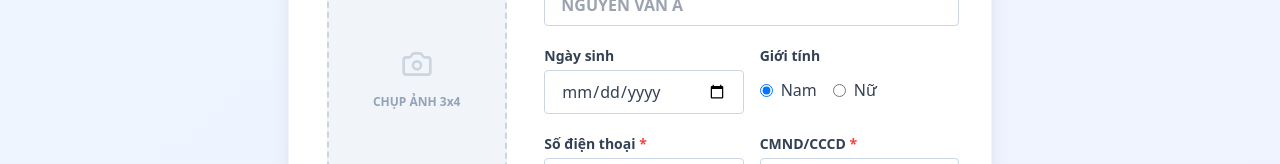
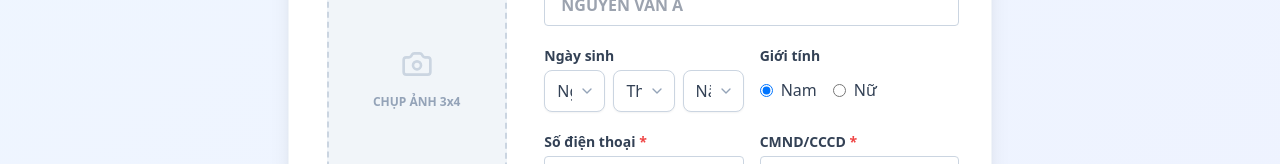
Before and after one commit to adsxaluangit/edumaster-frontend, a React (Vite) app: page / in a window 1280 px wide. Shown: the part 282-446 px from the top of the page. Built offline with nearby package versions, Linux system fonts and the light colour scheme; no server answers.

Commit message:
Beautify Date of Birth dropdowns

```diff
--- a/views/RegistrationView.tsx
+++ b/views/RegistrationView.tsx
@@ -1,6 +1,6 @@
 
 import React, { useState, useRef, useEffect } from 'react';
-import { Camera, X, Upload, Save, CheckCircle, LogIn, Lock, User } from 'lucide-react';
+import { Camera, X, Upload, Save, CheckCircle, LogIn, Lock, User, ChevronDown } from 'lucide-react';
 import { Student } from '../types';
 import { MOCK_STUDENTS, MOCK_NATIONS, MOCK_CLASSES } from '../mockData';
 import { fetchCategory, createCategory, COLLECTIONS } from '../services/api';
@@ -316,12 +316,67 @@ const RegistrationView: React.FC<RegistrationViewProps> = ({ onLoginSuccess, ini
                                 <div className="grid grid-cols-2 gap-4">
                                     <div>
                                         <label className="block text-sm font-bold text-slate-700 mb-1">Ngày sinh</label>
-                                        <input
-                                            type="date"
-                                            value={formData.dob}
-                                            onChange={e => setFormData({ ...formData, dob: e.target.value })}
-                                            className="w-full px-4 py-2 border border-slate-300 rounded focus:ring-2 focus:ring-blue-500/20 focus:border-blue-500 outline-none"
-                                        />
+                                        <div className="grid grid-cols-3 gap-2">
+                                            <div className="relative">
+                                                <select
+                                                    value={formData.dob.split(',')[0] || ''}
+                                                    onChange={e => {
+                                                        const parts = formData.dob.split(',');
+                                                        setFormData({ ...formData, dob: `${e.target.value},${parts[1] || ''},${parts[2] || ''}` });
+                                                    }}
+                                                    className="w-full pl-3 pr-8 py-2 border border-slate-300 rounded-lg focus:ring-2 focus:ring-blue-500/20 focus:border-blue-500 outline-none bg-white font-medium text-slate-700 appearance-none transition-all shadow-sm hover:border-blue-400 cursor-pointer"
+                                                >
+                                                    <option value="" disabled className="text-slate-400">Ngày</option>
+                                                    {Array.from({ length: 31 }, (_, i) => {
+                                                        const day = (i + 1).toString().padStart(2, '0');
+                                                        return <option key={day} value={day}>{day}</option>
+                                                    })}
+                                                </select>
+                                                <div className="absolute right-2.5 top-1/2 -translate-y-1/2 pointer-events-none text-slate-400">
+                                                    <ChevronDown size={16} />
+                                                </div>
+                                            </div>
+
+                                            <div className="relative">
+                                                <select
+                                                    value={formData.dob.split(',')[1] || ''}
+                                                    onChange={e => {
+                                                        const parts = formData.dob.split(',');
+                                                        setFormData({ ...formData, dob: `${parts[0] || ''},${e.target.value},${parts[2] || ''}` });
+                                                    }}
+                                                    className="w-full pl-3 pr-8 py-2 border border-slate-300 rounded-lg focus:ring-2 focus:ring-blue-500/20 focus:border-blue-500 outline-none bg-white font-medium text-slate-700 appearance-none transition-all shadow-sm hover:border-blue-400 cursor-pointer"
+                                                >
+                                                    <option value="" disabled className="text-slate-400">Tháng</option>
+                                                    {Array.from({ length: 12 }, (_, i) => {
+                                                        const month = (i + 1).toString().padStart(2, '0');
+                                                        return <option key={month} value={month}>Tháng {month}</option>
+                                                    })}
+                                                </select>
+                                                <div className="absolute right-2.5 top-1/2 -translate-y-1/2 pointer-events-none text-slate-400">
+                                                    <ChevronDown size={16} />
+                                                </div>
+                                            </div>
+
+                                            <div className="relative">
+                                                <select
+                                                    value={formData.dob.split(',')[2] || ''}
+                                                    onChange={e => {
+                                                        const parts = formData.dob.split(',');
+                                                        setFormData({ ...formData, dob: `${parts[0] || ''},${parts[1] || ''},${e.target.value}` });
+                                                    }}
+                                                    className="w-full pl-3 pr-8 py-2 border border-slate-300 rounded-lg focus:ring-2 focus:ring-blue-500/20 focus:border-blue-500 outline-none bg-white font-medium text-slate-700 appearance-none transition-all shadow-sm hover:border-blue-400 cursor-pointer"
+                                                >
+                                                    <option value="" disabled className="text-slate-400">Năm</option>
+                                                    {Array.from({ length: 100 }, (_, i) => {
+                                                        const year = (new Date().getFullYear() - i).toString();
+                                                        return <option key={year} value={year}>{year}</option>
+                                                    })}
+                                                </select>
+                                                <div className="absolute right-2.5 top-1/2 -translate-y-1/2 pointer-events-none text-slate-400">
+                                                    <ChevronDown size={16} />
+                                                </div>
+                                            </div>
+                                        </div>
                                     </div>
                                     <div>
                                         <label className="block text-sm font-bold text-slate-700 mb-1">Giới tính</label>
--- a/views/StudentsView.tsx
+++ b/views/StudentsView.tsx
@@ -286,7 +286,7 @@ const StudentsView: React.FC = () => {
     setFormData({
       studentCode: student.studentCode || '',
       fullName: student.fullName || '',
-      dob: student.dob || '',
+      dob: student.dob ? (student.dob.includes('-') ? student.dob.split('-').reverse().join(',') : student.dob) : '',
       pob: student.pob || '',
       ethnicity: student.ethnicity || '',
       phone: student.phone || '',
@@ -308,7 +308,9 @@ const StudentsView: React.FC = () => {
     setFormData(prev => ({ ...prev, dob }));
     if (!dob) return;
 
-    const birthDate = new Date(dob);
+    const parts = dob.split(',');
+    if (parts.length === 3 && parts[0] && parts[1] && parts[2]) {
+      const birthDate = new Date(Number(parts[2]), Number(parts[1]) - 1, Number(parts[0]));
       const today = new Date();
       let age = today.getFullYear() - birthDate.getFullYear();
       const m = today.getMonth() - birthDate.getMonth();
@@ -319,6 +321,7 @@ const StudentsView: React.FC = () => {
       if (age < 16) {
         alert("Bạn chưa đủ 16 tuổi.");
       }
+    }
   };
 
   const handleSave = () => {
@@ -328,7 +331,12 @@ const StudentsView: React.FC = () => {
     }
 
     // Age validation check on save
-    const birthDate = new Date(formData.dob);
+    const parts = formData.dob.split(',');
+    if (parts.length !== 3 || !parts[0] || !parts[1] || !parts[2]) {
+      alert('Vui lòng chọn đầy đủ ngày tháng năm sinh!');
+      return;
+    }
+    const birthDate = new Date(Number(parts[2]), Number(parts[1]) - 1, Number(parts[0]));
     const today = new Date();
     let age = today.getFullYear() - birthDate.getFullYear();
     const m = today.getMonth() - birthDate.getMonth();
@@ -587,12 +595,67 @@ const StudentsView: React.FC = () => {
                   </div>
                   <div className="flex items-center gap-2 col-span-1">
                     <label className="w-36 text-left pl-4 text-[12px] text-slate-600 font-medium whitespace-nowrap">Ngày sinh<span className="text-red-500">*</span>:</label>
-                    <input
-                      type="date"
-                      value={formData.dob}
-                      onChange={e => handleDobChange(e.target.value)}
-                      className="flex-1 border border-slate-300 rounded-sm px-2 py-1.5 text-[12px] focus:border-blue-500 outline-none"
-                    />
+                    <div className="flex-1 grid grid-cols-3 gap-1.5">
+                      <div className="relative">
+                        <select
+                          value={formData.dob.split(',')[0] || ''}
+                          onChange={e => {
+                            const parts = formData.dob.split(',');
+                            handleDobChange(`${e.target.value},${parts[1] || ''},${parts[2] || ''}`);
+                          }}
+                          className="w-full border border-slate-300 rounded-sm pl-2 pr-6 py-1.5 text-[12px] focus:border-blue-500 outline-none bg-white appearance-none hover:border-blue-400 transition-colors text-slate-700 shadow-sm cursor-pointer"
+                        >
+                          <option value="" disabled className="text-slate-400">Ngày</option>
+                          {Array.from({ length: 31 }, (_, i) => {
+                            const day = (i + 1).toString().padStart(2, '0');
+                            return <option key={day} value={day}>{day}</option>
+                          })}
+                        </select>
+                        <div className="absolute right-1.5 top-1/2 -translate-y-1/2 pointer-events-none text-slate-400">
+                          <ChevronDown size={12} />
+                        </div>
+                      </div>
+
+                      <div className="relative">
+                        <select
+                          value={formData.dob.split(',')[1] || ''}
+                          onChange={e => {
+                            const parts = formData.dob.split(',');
+                            handleDobChange(`${parts[0] || ''},${e.target.value},${parts[2] || ''}`);
+                          }}
+                          className="w-full border border-slate-300 rounded-sm pl-2 pr-6 py-1.5 text-[12px] focus:border-blue-500 outline-none bg-white appearance-none hover:border-blue-400 transition-colors text-slate-700 shadow-sm cursor-pointer"
+                        >
+                          <option value="" disabled className="text-slate-400">Tháng</option>
+                          {Array.from({ length: 12 }, (_, i) => {
+                            const month = (i + 1).toString().padStart(2, '0');
+                            return <option key={month} value={month}>{month}</option>
+                          })}
+                        </select>
+                        <div className="absolute right-1.5 top-1/2 -translate-y-1/2 pointer-events-none text-slate-400">
+                          <ChevronDown size={12} />
+                        </div>
+                      </div>
+
+                      <div className="relative">
+                        <select
+                          value={formData.dob.split(',')[2] || ''}
+                          onChange={e => {
+                            const parts = formData.dob.split(',');
+                            handleDobChange(`${parts[0] || ''},${parts[1] || ''},${e.target.value}`);
+                          }}
+                          className="w-full border border-slate-300 rounded-sm pl-2 pr-6 py-1.5 text-[12px] focus:border-blue-500 outline-none bg-white appearance-none hover:border-blue-400 transition-colors text-slate-700 shadow-sm cursor-pointer"
+                        >
+                          <option value="" disabled className="text-slate-400">Năm</option>
+                          {Array.from({ length: 100 }, (_, i) => {
+                            const year = (new Date().getFullYear() - i).toString();
+                            return <option key={year} value={year}>{year}</option>
+                          })}
+                        </select>
+                        <div className="absolute right-1.5 top-1/2 -translate-y-1/2 pointer-events-none text-slate-400">
+                          <ChevronDown size={12} />
+                        </div>
+                      </div>
+                    </div>
                   </div>
                   <div className="flex items-center gap-2 col-span-2">
                     <label className="w-20 text-right text-[12px] text-slate-600 font-medium whitespace-nowrap">Nơi sinh:</label>
```
Lines whose indentation alone changed are shown as unchanged.
